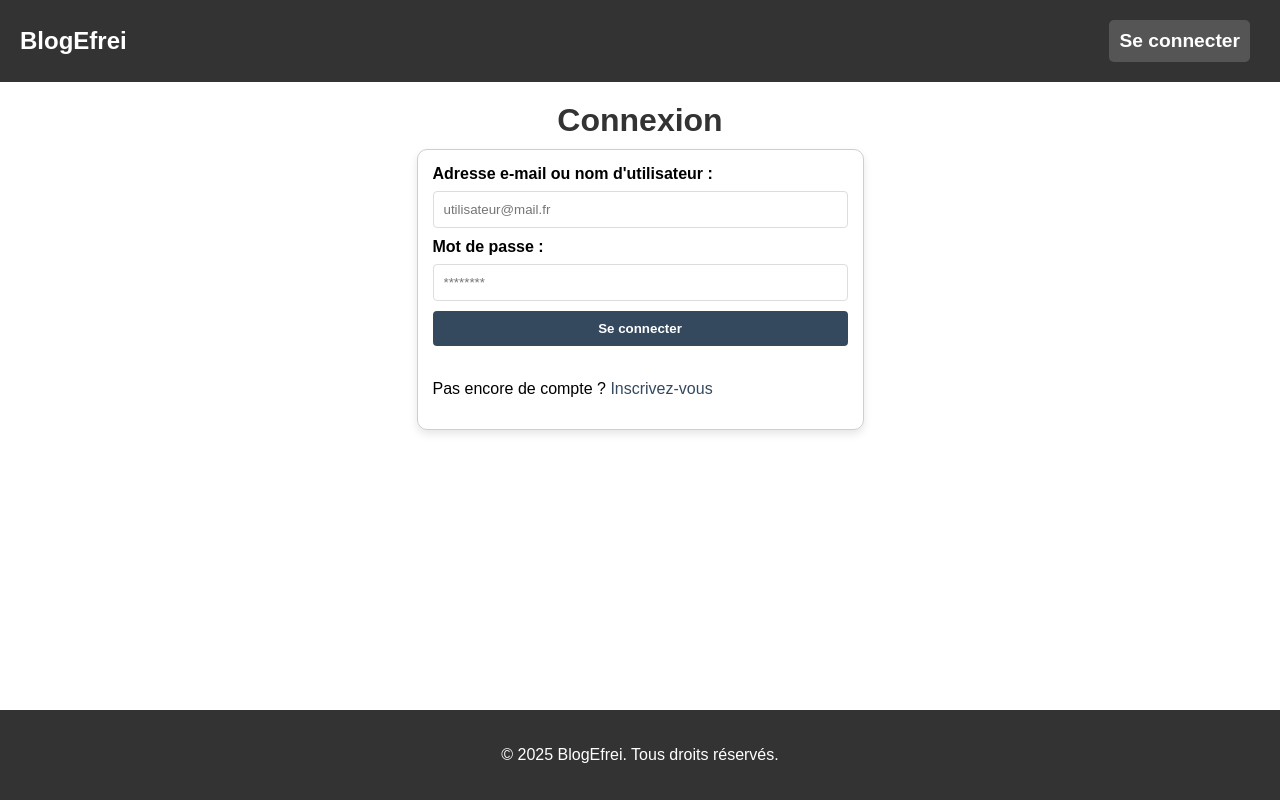
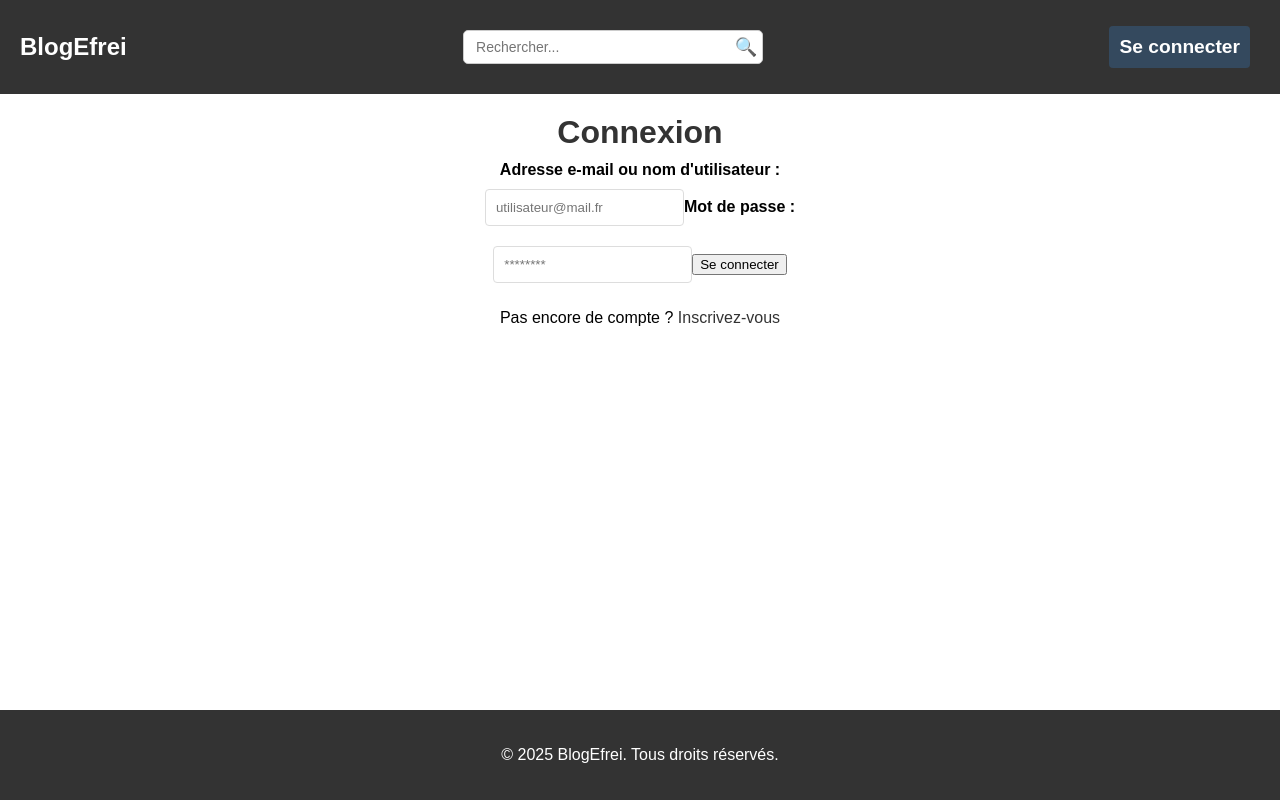
Before and after one commit to RubnK/NodeJS_API_Blog, a Next.js app in the folder frontend/: page /login in a window 1280 px wide. Built offline with nearby package versions, Linux system fonts and the light colour scheme.

Commit message:
Ajout d'une barre de recherche

```diff
--- a/frontend/components/Header.js
+++ b/frontend/components/Header.js
@@ -1,8 +1,11 @@
 import Link from "next/link";
 import { useState, useEffect } from "react";
+import { useRouter } from "next/router";
 
 export default function Header() {
   const [isAuthenticated, setIsAuthenticated] = useState(false);
+  const [searchQuery, setSearchQuery] = useState("");
+  const router = useRouter();
 
   // Vérifie si l'utilisateur est connecté au chargement
   useEffect(() => {
@@ -16,11 +19,29 @@ export default function Header() {
     setIsAuthenticated(false); // Mise à jour de l'état d'authentification
   };
 
+  // Fonction de soumission du formulaire de recherche
+  const handleSearchSubmit = (e) => {
+    e.preventDefault();
+    if (searchQuery.trim()) {
+      router.push(`/search?query=${searchQuery}`);
+    }
+  };
+
   return (
     <header>
       <Link href="/">
         <div className="logo">BlogEfrei</div>
       </Link>
+      <form onSubmit={handleSearchSubmit} className="search-form">
+        <input
+          type="text"
+          placeholder="Rechercher..."
+          value={searchQuery}
+          onChange={(e) => setSearchQuery(e.target.value)}
+          className="search-input"
+        />
+        <button type="submit" className="search-btn">🔍</button>
+      </form>
       <div className="actions">
         {isAuthenticated ? (
           <>
--- a/frontend/styles/global.css
+++ b/frontend/styles/global.css
@@ -4,6 +4,8 @@ html, body {
   margin: 0;
   display: flex;
   flex-direction: column;
+  font-family: Arial, sans-serif;
+  text-align: center;
 }
 
 #__next {
@@ -19,6 +21,7 @@ footer {
   background-color: #333;
   color: white;
 }
+
 a {
   color: inherit;
   text-decoration: none;
@@ -32,68 +35,102 @@ header {
   background-color: #333;
   color: white;
 }
+
 header .logo {
   color: #fff;
   font-size: 1.5rem;
   font-weight: bold;
-  transition:all 0.3s;
+  transition: all 0.3s;
 }
 
 header .logo:hover {
   color: #ccc;
 }
 
+/* Barre de recherche */
+.search-form {
+  display: flex;
+  align-items: center;
+  position: relative;
+  max-width: 300px;
+  width: 100%;
+}
+
+.search-form input {
+  padding: 8px 12px;
+  font-size: 14px;
+  width: 100%;
+  border: 1px solid #ccc;
+  border-radius: 5px;
+}
+
+.search-btn {
+  top: auto;
+  bottom: auto;
+  position: absolute;
+  right: 0;
+  background-color: transparent;
+  border: none;
+  font-size: 18px;
+  cursor: pointer;
+}
+.search-btn:hover {
+  background-color: none;
+}
+
+/* Actions pour le bouton de connexion et autres */
 .actions button {
   color: white;
   text-decoration: none;
   font-size: 1.2em;
   margin: 0 10px;
   padding: 10px;
-  background-color: #555;
-  border-radius: 5px;
+  background-color: #34495e;
+  border: none;
+  border-radius: 4px;
+  cursor: pointer;
+  transition: all 0.3s;
+  font-weight: bold;
 }
 
 .actions button:hover {
   background-color: #444;
 }
 
-a{
+a {
   text-decoration: none;
   color: #333;
   transition: all 0.3s;
 }
 
-a:hover{
+a:hover {
   color: #1abc9c;
 }
-/* Conteneur de toutes les cartes */
+
 .articles-container {
   display: flex;
-  flex-wrap: wrap; /* Permet de revenir à la ligne lorsque le conteneur est plein */
-  gap: 20px; /* Espacement entre les cartes */
-  justify-content: space-evenly; /* Pour centrer les cartes dans le conteneur */
+  flex-wrap: wrap;
+  gap: 20px;
+  justify-content: space-evenly;
   padding: 20px;
 }
 
-/* Style pour chaque carte */
 .article-card {
-  width: calc(33.333% - 20px); /* 3 cartes par ligne, ajustez la largeur */
+  width: calc(33.333% - 20px);
   background-color: #fff;
   border-radius: 10px;
-  box-shadow: 0 4px 8px rgba(0, 0, 0, 0.1); /* Ombre légère */
+  box-shadow: 0 4px 8px rgba(0, 0, 0, 0.1);
   overflow: hidden;
-  transition: transform 0.3s ease, box-shadow 0.3s ease; /* Effet de transition */
+  transition: transform 0.3s ease, box-shadow 0.3s ease;
 }
 
-/* Style pour l'image */
 .article-image {
   width: 100%;
   height: auto;
   object-fit: cover;
-  border-bottom: 1px solid #eaeaea; /* Séparation entre l'image et le contenu */
+  border-bottom: 1px solid #eaeaea;
 }
 
-/* Contenu de la carte */
 .article-content {
   padding: 15px;
 }
@@ -120,12 +157,11 @@ a:hover{
 
 .article-content .read-more:hover {
   color: #004ba1;
-  font-size: 1.05em; /* Légère augmentation de la taille au survol */
-  transition: font-size 0.1s ease; /* Transition douce pour l'agrandissement */
+  font-size: 1.05em;
+  transition: font-size 0.1s ease;
 }
 
-/* Effet au survol de la carte */
 .article-card:hover {
-  transform: translateY(-5px); /* Légère élévation au survol */
-  box-shadow: 0 6px 12px rgba(0, 0, 0, 0.15); /* Ombre plus marquée */
+  transform: translateY(-5px);
+  box-shadow: 0 6px 12px rgba(0, 0, 0, 0.15);
 }
--- a/frontend/styles/users.css
+++ b/frontend/styles/users.css
@@ -74,7 +74,7 @@ h1 {
     margin-top: 20px;
 }
 
-form {
+.edit-profile form {
     display: flex;
     flex-direction: column;
     margin-top: 20px;
@@ -98,7 +98,7 @@ input {
     border-radius: 4px;
 }
 
-button {
+.edit-profile button {
     padding: 10px;
     background-color: #34495e;
     color: #fff;
@@ -109,7 +109,7 @@ button {
     transition: all 0.3s;
 }
 
-button:hover {
+.edit-profile button:hover {
     background-color: #1abc9c;
 }
 
@@ -121,7 +121,7 @@ button:hover {
     margin: 0 10px;
 }
 
-form a{
+.edit-profile form a{
     text-decoration: none;
     transition: all 0.3s;
     color: #34495e;
```
Also changed, not shown: frontend/pages/search.js (added, +60 -0 lines), 2 other files (tests, documents, lock files or other folders).
